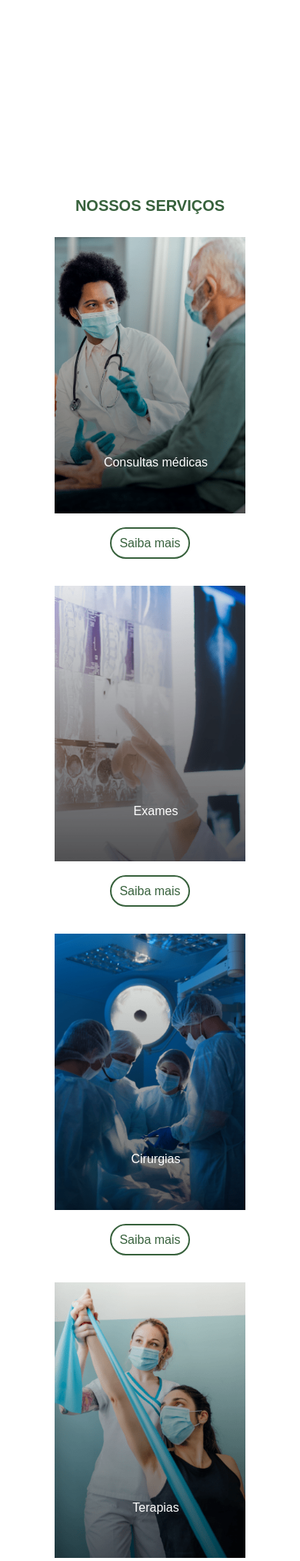
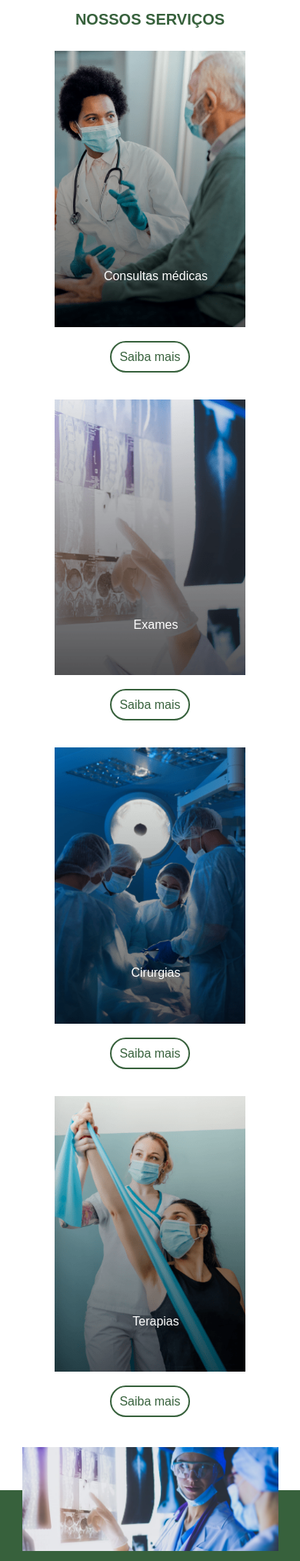
Before and after one commit to CarlaMGaldino/Site-Apice-Saude, a PHP site: page /exames.html in a window 390 px wide. Shown: the part 348-2376 px from the top of the page at 77% size. Run offline with PHP 8.4, Linux system fonts and the light colour scheme; style sheets or scripts are compiled from the project's sources; some libraries are stand-ins or nearby versions; some web fonts are replaced.

Commit message:
ajustes mobile

```diff
--- a/cirurgia-procedimento.html
+++ b/cirurgia-procedimento.html
@@ -74,7 +74,6 @@
       </div>
     </header>
 
-
     <section class="nossos-servicos__page" id="page-cirurgia__procedimento">
 
       <div class="container">
@@ -142,7 +141,7 @@
 
         <div class="terapias-box">
           <div class="terapias-conteudo__img">
-            <img src="imagens/imagens-banner/centro-cirurgico-min.jpg" id="image-cirurgia" alt="Centro de cirurgico">
+            <img id="cirurgia-img__banner" src="imagens/imagens-banner/centro-cirurgico-min.jpg" id="image-cirurgia" alt="Centro de cirurgico">
           </div>
           <div class="terapias-conteudo__texto">
             <h4 class="terapias-conteudo__titulo"><strong>Cirurgias e procedimentos</strong></h4>
--- a/css/style.css
+++ b/css/style.css
@@ -2717,10 +2753,13 @@ section#cirurgia-procedimento__texto p.terapias-conteudo__paragrafo1 {
     margin-top: -107px;
     width: 100%;
   }
-}
-
-section.nossos-servicos__page {
-  padding: 300px 0px 100px 0px;
+  img#cirurgia-img__banner {
+    margin-top: 30px !important;
+  }
+}
+
+#exames-banner__img {
+  margin-top: 48px;
 }
 
 .nossos-servicos__box2 {
@@ -2732,6 +2771,28 @@ section.nossos-servicos__page {
   -webkit-box-pack: justify;
       -ms-flex-pack: justify;
           justify-content: space-between;
+}
+
+section#exames-section__banner1 {
+  padding: 30px 0px 30px 0px;
+}
+
+@media (max-width: 48em) {
+  section#exames-section__banner1 {
+    margin-bottom: 20px;
+    padding-top: 10px;
+  }
+}
+
+section#exames-page #exames-banner__img {
+  margin-top: 70px;
+  width: 90%;
+}
+
+@media (max-width: 48em) {
+  section#exames-page #exames-banner__img {
+    margin-top: 40px;
+  }
 }
 
 section#exames-page {
@@ -2941,15 +3002,8 @@ p.terapias-conteudo__paragrafo2 {
         -ms-flex-align: center;
             align-items: center;
   }
-  section#exames-page .terapias-conteudo__img img {
-    margin-top: -76px;
-    width: 90%;
-  }
   .nossos-servicos__box1 {
     margin-bottom: 50px;
-  }
-  section.nossos-servicos__page {
-    padding: 210px 0px 47px 0px;
   }
   section#exames-page .terapias-conteudo__texto {
     margin-top: 36px;
@@ -3630,7 +3691,7 @@ section.slide {
 }
 
 section.nossos-servicos__page {
-  padding: 300px 0px 420px 0px;
+  padding: 30px 0px 420px 0px;
 }
 
 .nossos-servicos__imagem-conteudo {
@@ -3886,7 +3947,7 @@ div#terapias-banner1__img {
             align-items: center;
   }
   section.nossos-servicos__page {
-    padding: 252px 0px 122px 0px;
+    padding: 10px 0px 122px 0px;
   }
   div#terapias-banner1__img .nossos-servicos__imagem-img img {
     width: 75%;
--- a/exames.html
+++ b/exames.html
@@ -75,7 +75,7 @@
     </header>
 
 
-    <section class="nossos-servicos__page">
+    <section class="nossos-servicos__page" id="exames-section__banner1">
 
       <div class="container">
 
@@ -143,7 +143,7 @@
         <div class="terapias-box">
 
           <div class="terapias-conteudo__img">
-            <img src="imagens/imagens-banner/exames-banner-min.jpg" alt="Exames">
+            <img id="exames-banner__img" src="imagens/imagens-banner/exames-banner-min.jpg" alt="Exames">
           </div>
 
           <div class="terapias-conteudo__texto">
--- a/index.html
+++ b/index.html
@@ -8,8 +8,7 @@
   <title>Ápice Saúde</title>
   <script src="https://kit.fontawesome.com/e87723997d.js" crossorigin="anonymous"></script>
   <link rel="stylesheet" type="text/css" href="//cdn.jsdelivr.net/npm/slick-carousel@1.8.1/slick/slick.css" />
-  <link rel="stylesheet" href="scss/style.scss">
-  <link rel="stylesheet" href="css/style.css">
+  <link rel="stylesheet" href="css/style.min.css">
 
 </head>
 
--- a/scss/_cirurgia-procedimento.scss
+++ b/scss/_cirurgia-procedimento.scss
@@ -24,7 +24,7 @@ section#cirurgia-procedimento__texto p.terapias-conteudo__paragrafo1 {
   margin-top: 30px;
 }
 
-@media screen and (max-width: 980) {
+@media screen and (max-width: 980px) {
   section#cirurgia-procedimento__texto .terapias-conteudo__img img {
     margin-top: -80px;
     width: 90%;
@@ -38,4 +38,7 @@ section#cirurgia-procedimento__texto p.terapias-conteudo__paragrafo1 {
     margin-top: -107px;
     width: 100%;
   }
+  img#cirurgia-img__banner {
+    margin-top: 30px !important;
+  }
 }
--- a/scss/_conteudo-home.scss
+++ b/scss/_conteudo-home.scss
@@ -385,8 +385,8 @@ section.mapa-home {
 
 .mapa-home__box_img {
   display: flex;
-  justify-content: space-around;
-  padding: 50px 0px;
+  justify-content: space-between;
+  padding: 30px 0px;
   align-items: center;
 }
 
@@ -394,8 +394,9 @@ section.mapa-home {
   width: 45%;
   margin-top: 50px;
 }
+
 .mapa-home__box_img-frame2 iframe {
-  width: 80%;
+  width: 96%;
 }
 
 .mapa-home__box_img-frame2 {
@@ -425,24 +426,26 @@ button#slick-slide-control10 {
     flex-direction: column;
     justify-content: center;
     align-items: center;
+    padding: 5px 0px;
+    margin: 10px 0px 30px 0px;
   }
   .mapa-home__box-conteudo {
     width: 100%;
     text-align: center;
+    margin-bottom: -17px;
   }
   .mapa-home__box_img-frame2 {
     width: 100%;
+    height: 250px;
+    margin-bottom: 10px;
   }
+
   .mapa-home__box-conteudo h4 {
     text-align: center !important;
   }
   .mapa-home__box-conteudo p,
   .mapa-home__box-conteudo span {
     text-align: center;
-  }
-
-  .mapa-home__box_img {
-    padding: 5px 0px;
   }
 
   .mapa-home__titulo h3 {
--- a/scss/_corpo-clinico.scss
+++ b/scss/_corpo-clinico.scss
@@ -2,7 +2,10 @@
 @import "breakpoint";
 
 section.corpo-clinico {
-  padding: 300px 0px 55px 0px;
+  padding: 30px 0px 55px 0px;
+  @include breakpoint(small-only) {
+    padding: 10px 0px 55px 0px;
+  }
 }
 
 .corpo-clinico-clinico__conteudo {
@@ -58,6 +61,9 @@ p.corpo-clinico__img-paragrafo {
 
 .corpo-clinico__button {
   margin-top: 30px;
+  @include breakpoint(small-only) {
+    margin-top: 1px;
+  }
 }
 
 a.corpo-clinico__link {
@@ -82,10 +88,6 @@ a.corpo-clinico__link {
 }
 
 @media screen and (max-width: 1000px) {
-  section.corpo-clinico {
-    padding: 232px 0px 55px 0px;
-  }
-
   .corpo-clinico__img {
     width: 48%;
   }
--- a/scss/_exames.scss
+++ b/scss/_exames.scss
@@ -1,14 +1,30 @@
 @import "mixins";
 @import "breakpoint";
 
-section.nossos-servicos__page {
-  padding: 300px 0px 100px 0px;
+#exames-banner__img {
+  margin-top: 48px;
 }
 
 .nossos-servicos__box2 {
   display: flex;
   flex-wrap: wrap;
   justify-content: space-between;
+}
+
+section#exames-section__banner1 {
+  padding: 30px 0px 30px 0px;
+  @include breakpoint(small-only) {
+    margin-bottom: 20px;
+    padding-top: 10px;
+  }
+}
+
+section#exames-page #exames-banner__img {
+  margin-top: 70px;
+  width: 90%;
+  @include breakpoint(small-only) {
+    margin-top: 40px;
+  }
 }
 
 section#exames-page {
@@ -127,16 +143,8 @@ p.terapias-conteudo__paragrafo2 {
     align-items: center;
   }
 
-  section#exames-page .terapias-conteudo__img img {
-    margin-top: -76px;
-    width: 90%;
-  }
   .nossos-servicos__box1 {
     margin-bottom: 50px;
-  }
-
-  section.nossos-servicos__page {
-    padding: 210px 0px 47px 0px;
   }
 
   section#exames-page .terapias-conteudo__texto {
--- a/scss/_historia.scss
+++ b/scss/_historia.scss
@@ -2,7 +2,11 @@
 @import "breakpoint";
 
 section.historia-banner {
-  padding: 350px 0px 0px 0px;
+  padding: 30px 0px 0px 0px;
+
+  @include breakpoint(small-only) {
+    padding: 10px 0px 0px 0px;
+  }
 }
 
 .historia-banner__conteudo {
@@ -30,6 +34,9 @@ section.historia-banner {
     @include paragraph-span-2;
     color: $primary-color;
     margin-bottom: 30px;
+    @include breakpoint(small-only) {
+      margin-bottom: 20px;
+    }
   }
 }
 
@@ -93,11 +100,8 @@ ul.historia-conteudo__lista {
     width: 65%;
   }
 
-  section.historia-banner {
-    padding: 225px 0px 0px 0px;
-  }
   section.historia-conteudo__box {
-    padding: 50px 0px;
+    padding: 30px 0px;
   }
   .historia-banner__conteudo-texto h3 {
     margin-bottom: -20px;
@@ -136,6 +140,6 @@ ul.historia-conteudo__lista {
   }
 
   .historia-conteudo__box-texto p {
-    margin-top: -14px;
+    margin-top: -3px;
   }
 }
--- a/scss/_laboratorio.scss
+++ b/scss/_laboratorio.scss
@@ -2,7 +2,7 @@
 @import "breakpoint";
 
 section.laboratorio {
-  padding: 300px 0px 0px 0px;
+  padding: 35px 0px 0px 0px;
 }
 
 .laboratorio-conteudo {
@@ -21,7 +21,7 @@ p.laboratorio-paragrafo1 {
   @include paragraph-span-2;
   font-weight: bold;
   color: $primary-color;
-  margin-bottom: 30px;
+  margin-bottom: 20px;
   margin-top: 30px;
 }
 
@@ -34,6 +34,9 @@ p.laboratorio-paragrafo2 {
 li.laboratorio-lista {
   @include paragraph-span-2;
   color: $primary-color;
+  @include breakpoint(super-small-only) {
+    font-size: 15px;
+  }
 }
 
 .laboratorio-texto,
@@ -58,16 +61,17 @@ li.laboratorio-lista {
 
   .laboratorio-img {
     display: flex;
-    justify-content: center;
+    justify-content: right;
+    margin-top: -167px;
   }
 
   .laboratorio-img img {
-    width: 50%;
+    width: 35%;
   }
 }
 
 @media screen and (max-width: 768px) {
   section.laboratorio {
-    padding: 237px 0px 0px 0px;
+    padding: 10px 0px 0px 0px;
   }
 }
--- a/scss/_ouvidoria.scss
+++ b/scss/_ouvidoria.scss
@@ -2,19 +2,23 @@
 @import "breakpoint";
 
 section.ouvidoria-page {
-  padding: 359px 0px 150px 0px;
+  padding: 30px 0px;
 }
 
 h3.ouvidoria-page__conteudo-titulo {
   @include title-three;
   color: $primary-color;
   text-transform: uppercase;
+  margin-bottom: 15px;
 }
 p.ouvidoria-page__conteudo-texto1 {
   @include paragraph-banner;
   line-height: 40px;
   font-weight: normal;
   color: $primary-color;
+  @include breakpoint(small-only) {
+    line-height: 23px;
+  }
 }
 
 .ouvidoria-page__conteudo {
@@ -40,18 +44,23 @@ p.ouvidoria-page__conteudo-texto1 {
 
   h3.ouvidoria-page__conteudo-titulo {
     text-align: center;
+    margin-bottom: 15px;
   }
 
   p.ouvidoria-page__conteudo-texto1 {
     text-align: center;
   }
   .ouvidoria-page__conteudo-img img {
-    width: 80%;
+    width: 50%;
   }
 }
 
 @media screen and (max-width: 768px) {
   section.ouvidoria-page {
-    padding: 225px 0px 18px 0px;
+    padding: 18px 0px 18px 0px;
+    margin-top: -40px;
+  }
+  .ouvidoria-page__conteudo-img {
+    margin-bottom: 15px;
   }
 }
--- a/scss/_terapias.scss
+++ b/scss/_terapias.scss
@@ -2,7 +2,7 @@
 @import "breakpoint";
 
 section.nossos-servicos__page {
-  padding: 300px 0px 420px 0px;
+  padding: 30px 0px 420px 0px;
 }
 
 .nossos-servicos__imagem-conteudo {
@@ -165,7 +165,7 @@ div#terapias-banner1__img {
     align-items: center;
   }
   section.nossos-servicos__page {
-    padding: 252px 0px 122px 0px;
+    padding: 10px 0px 122px 0px;
   }
   div#terapias-banner1__img .nossos-servicos__imagem-img img {
     width: 75%;
--- a/scss/_unidades.scss
+++ b/scss/_unidades.scss
@@ -2,7 +2,10 @@
 @import "breakpoint";
 
 section.unidades {
-  padding: 250px 0px 100px 0px;
+  padding: 50px 0px 30px 0px;
+  @include breakpoint(small-only) {
+    padding: 10px 0px 30px 0px;
+  }
 }
 
 .unidades-conteudo {
@@ -36,9 +39,6 @@ h3.unidades-conteudo__titulo {
   .unidades-conteudo-img img {
     max-width: 60%;
   }
-  section.unidades {
-    padding: 189px 0px 30px 0px;
-  }
 
   .unidades-conteudo-img {
     display: flex;
--- a/scss/style.scss
+++ b/scss/style.scss
@@ -37,13 +37,10 @@ body {
 }
 
 .container {
-  max-width: 1340px;
+  max-width: 1366px;
   margin: 0 auto;
   padding: 0px 10px !important;
-  @include breakpoint(super-large-up) {
-    max-width: 1500px;
-    padding: 0px 10px !important;
-  }
+
   @include breakpoint(large-only) {
     max-width: 1200px;
     padding: 0px 10px !important;
```
Also changed, not shown: other parts of css/style.css (+76 -40 lines), ouvidoria.html (+0 -38 lines), README.md, css/style.min.css, 2 other files.
